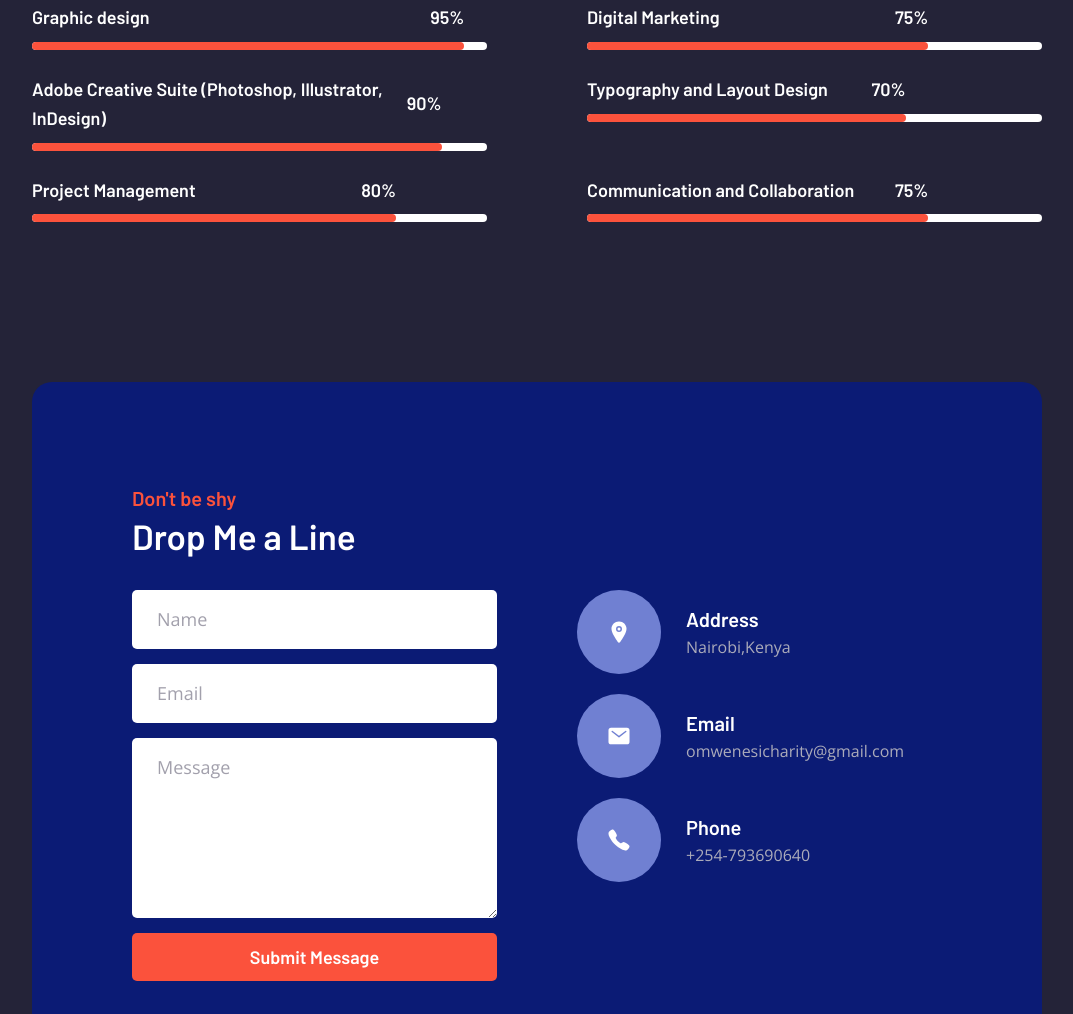
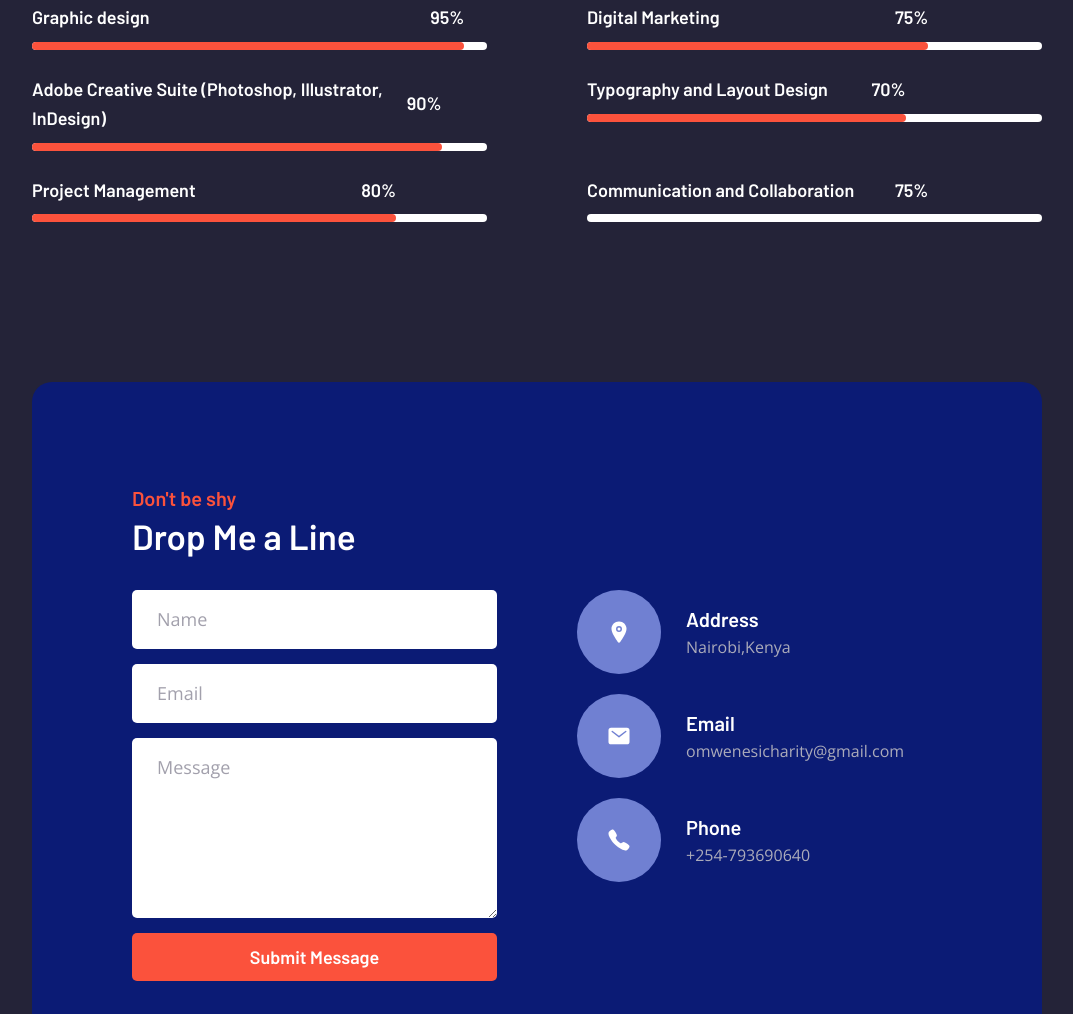
Before and after one commit to MosesAlembi/Charity-s_portfolio, a plain HTML site: page index.html in a window 1280 px wide. Shown: the part 3677-4691 px from the top of the page, without its empty margins (103-1176 px from the left). Drawn offline with nearby package versions, Linux system fonts and the light colour scheme.

Commit message:
Update index.html

```diff
--- a/index.html
+++ b/index.html
@@ -382,7 +382,7 @@ better and cooler!
               </div>
 
               <div class="skills-progress-box">
-                <div class="skills-progress" style="width: 75%"></div>
+
               </div>
             </li>
 
```
